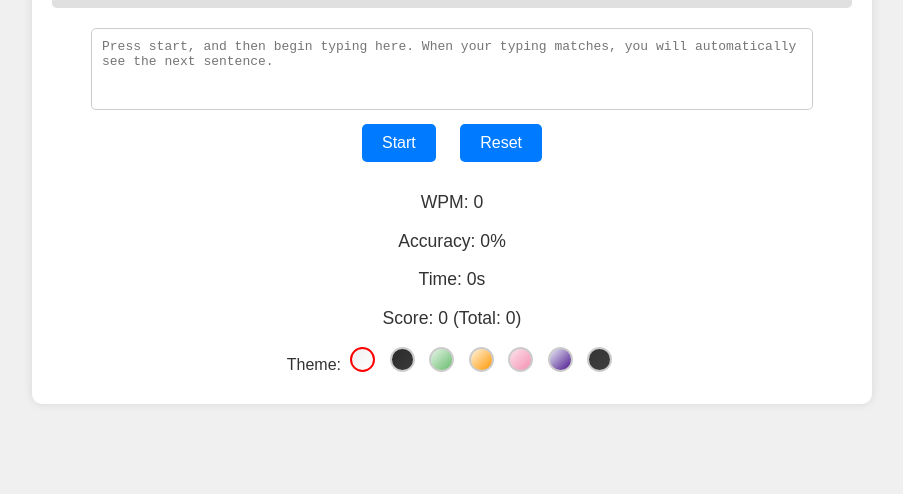
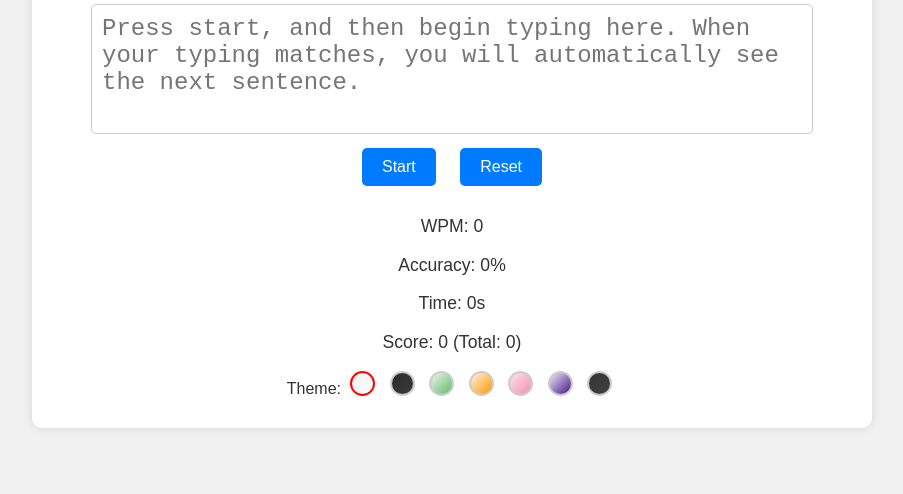
Before and after one commit to n-sanders/typing-poc, a website: page index.html in a window 1280 px wide. Shown: the part 306-800 px from the top of the page, without its empty margins (188-1091 px from the left). Drawn offline with Linux system fonts and the light colour scheme.

Commit message:
increased font size of typing area

```diff
--- a/styles.css
+++ b/styles.css
@@ -129,7 +129,7 @@ textarea {
   width: 100%;
   max-width: 700px;
   padding: 10px;
-  font-size: 1em;
+  font-size: 24px;
   border: 1px solid var(--border-color);
   border-radius: 5px;
   resize: none;
```
